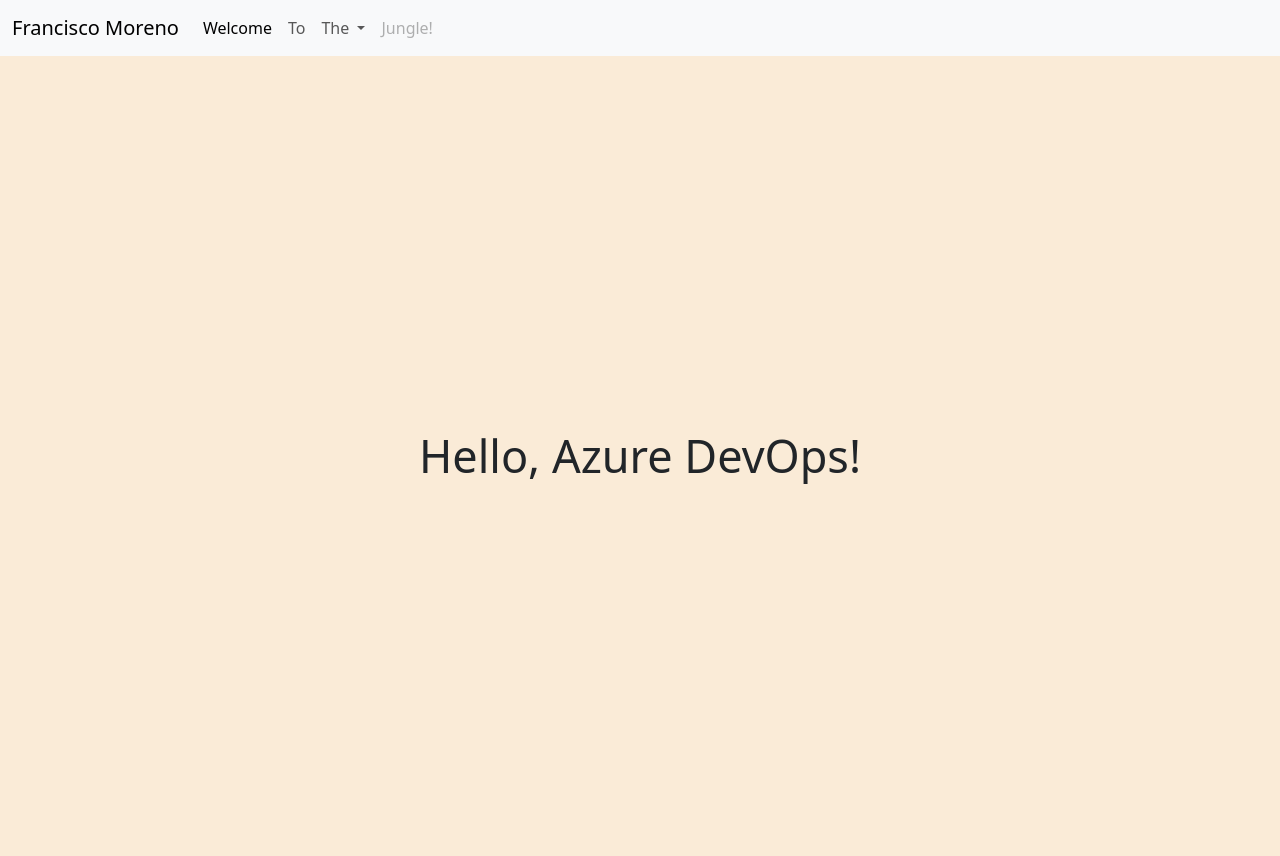
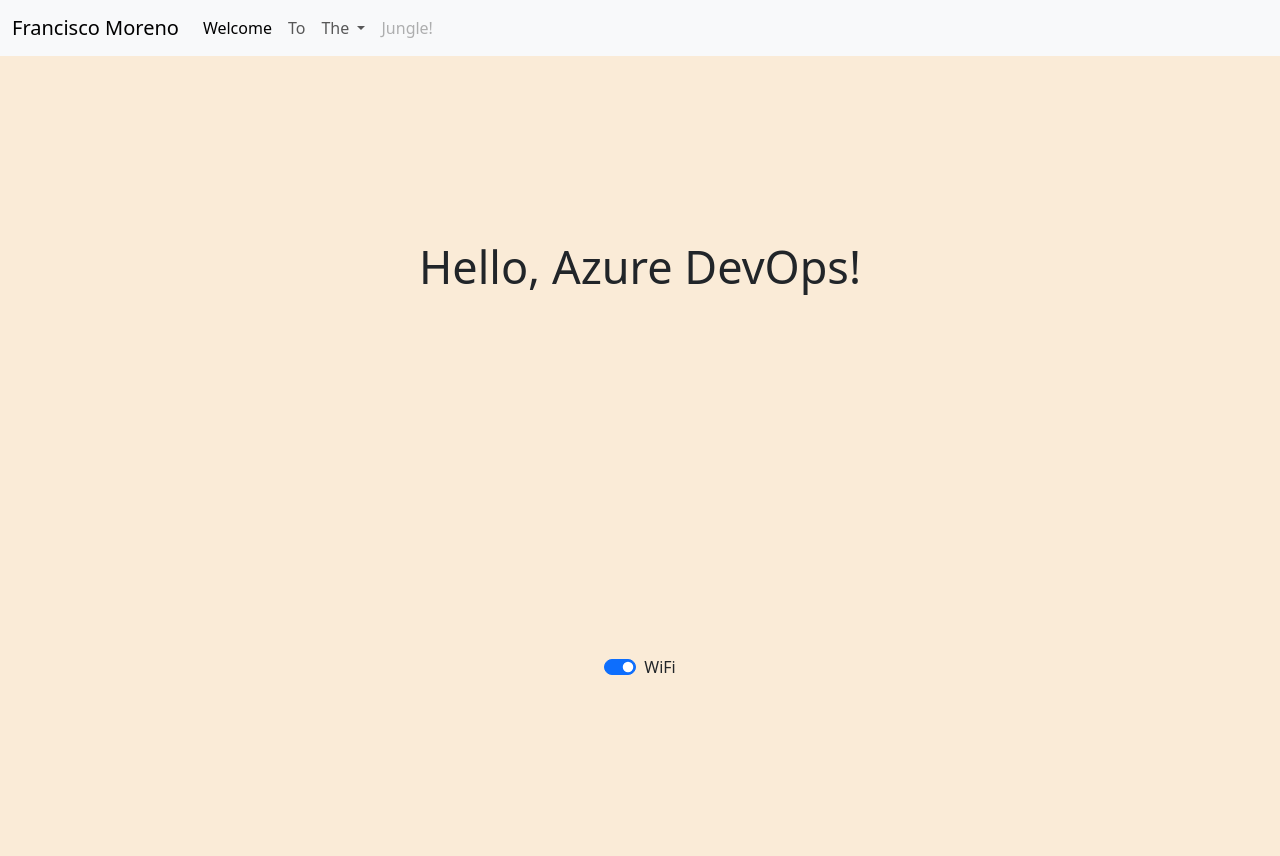
Before and after one commit to francomorenoq/azuredevops_api_dummy, a FastAPI app: page / in a window 1280 px wide. Run offline with FastAPI, Linux system fonts and the light colour scheme.

Commit message:
feat: the toggle button has been added to the home page.

```diff
--- a/src/static/templates/home.html
+++ b/src/static/templates/home.html
@@ -3,6 +3,11 @@
 {% block body %}
     <div class="bkg" style="display: flex; width: 100%; height: 100% !important; background-color: antiquewhite;">
         <p class="title" style="font-size: 45px; margin: auto;">Hello, Azure DevOps!</p>
+
+        <div class="form-check form-switch">
+            <input class="form-check-input" type="checkbox" role="switch" id="flexSwitchCheckChecked" checked>
+            <label class="form-check-label" for="flexSwitchCheckChecked">WiFi</label>
+        </div>
     </div>
 
     <style>
@@ -11,5 +16,20 @@
             height: 100%;
             padding: 0;
         }
+
+        .bkg {
+            display: flex;
+            flex-direction: column;
+        }
+
+        .bkg .title {
+            order: 1;
+            margin: auto;
+        }
+
+        .bkg .form-check.form-switch {
+            order: 2;
+            margin: auto;
+        }
     </style>
 {% endblock %}
```
